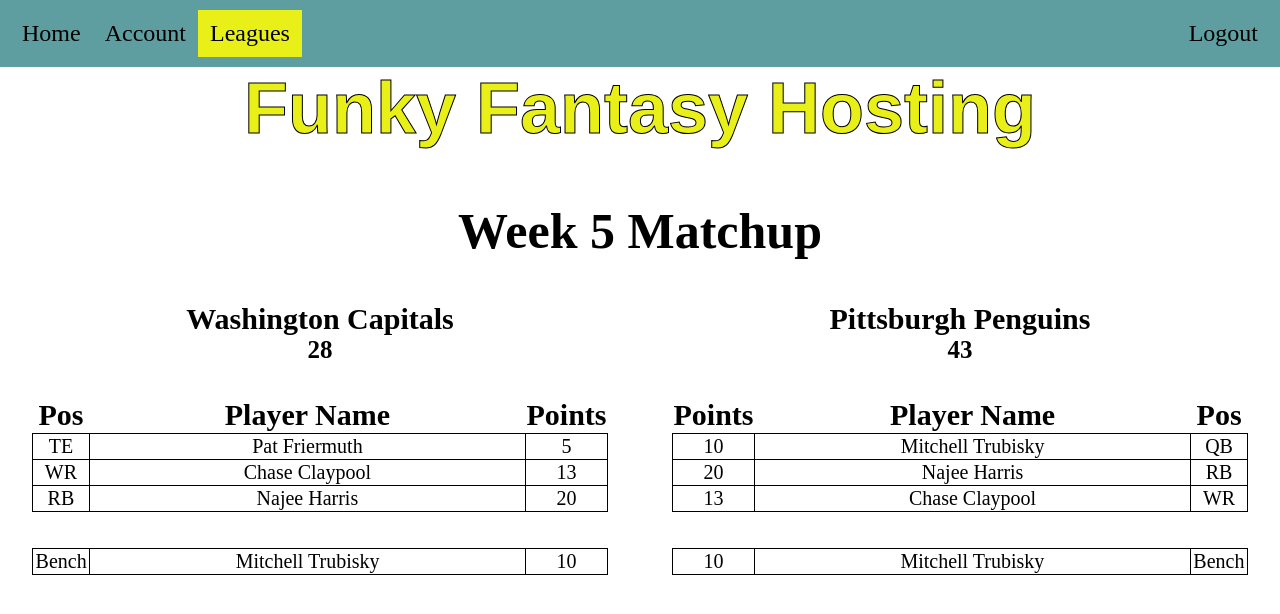
After one commit to Funky-Fantasy-Hosting/FunkyFantasyHosting, a Flask app: page /matchup/1 in a window 1280 px wide. The commit adds this page. Shown: the top 614 px of the page. Run offline with Flask 2, Linux system fonts and the light colour scheme.

Commit message:
Matchup Screen

```diff
--- a/View.py
+++ b/View.py
@@ -87,6 +87,41 @@
 	]
 	return render_template("team.html", username="TestUser", team=teamList, bench=benchList)
 
+@app.route("/matchup/<matchupId>")
+def matchup(matchupId=None):
+	# TODO: Grab home team and away team's rosters from DB
+	homeList = [
+		{"link": "https://www.espn.com/nfl/player/_/id/3039707/mitchell-trubisky", "position": "QB", "name": "Mitchell Trubisky", "opp": "Browns", "points": 10},
+		{"link": "https://www.espn.com/nfl/player/_/id/4241457/najee-harris", "position": "RB", "name": "Najee Harris", "opp": "Browns", "points": 20},
+		{"link": "https://www.espn.com/nfl/player/_/id/4046692/chase-claypool", "position": "WR", "name": "Chase Claypool", "opp": "Browns", "points": 13},
+	]
+	homeBenchList = [
+		{"link": "https://www.espn.com/nfl/player/_/id/4361411/pat-freiermuth", "position": "TE", "name": "Pat Friermuth", "opp": "Browns", "points": 5}
+	]
+	awayList = [
+		{"link": "https://www.espn.com/nfl/player/_/id/4361411/pat-freiermuth", "position": "TE", "name": "Pat Friermuth", "opp": "Browns", "points": 5},
+		{"link": "https://www.espn.com/nfl/player/_/id/4046692/chase-claypool", "position": "WR", "name": "Chase Claypool", "opp": "Browns", "points": 13},
+		{"link": "https://www.espn.com/nfl/player/_/id/4241457/najee-harris", "position": "RB", "name": "Najee Harris", "opp": "Browns", "points": 20},
+	]
+	awayBenchList = [
+		{"link": "https://www.espn.com/nfl/player/_/id/3039707/mitchell-trubisky", "position": "QB", "name": "Mitchell Trubisky", "opp": "Browns", "points": 10},
+	]
+
+	homeTeam = {
+		"name": "Pittsburgh Penguins",
+		"roster": homeList,
+		"bench": awayBenchList,
+		"totalPoints": "43",
+	}
+	awayTeam = {
+		"name": "Washington Capitals",
+		"roster": awayList,
+		"bench": awayBenchList,
+		"totalPoints": "28",
+	}
+
+	return render_template("matchup.html", username="TestUser", awayTeam=awayTeam, homeTeam=homeTeam, week=5)
+
 @app.route("/player/<playerId>")
 def player(playerId=None):
 	# TODO: Grab player from ESPN using playerId
--- a/static/stylesheet.css
+++ b/static/stylesheet.css
@@ -9,14 +9,30 @@
 	font-family: "Papyrus", fantasy;
 	font-size: 4.5em;
 	padding-bottom: 5px;
-	color: #eddc21;
-	-webkit-text-stroke-width: 2px;
+	-webkit-text-stroke-width: 1px;
   -webkit-text-stroke-color: black;
+}
+
+h1 > a {
+	color: #e9f018;
 }
 
 h2 {
 	font-size: 50px;
 	text-align: center;
+}
+
+h3 {
+	font-size: 30px;
+	text-align: center;
+	margin-top: 0px;
+	margin-bottom: 0px;
+}
+
+h4 {
+	font-size: 25px;
+	text-align: center;
+	margin-top: 0px;
 }
 
 table {
@@ -40,6 +56,10 @@
 a {
 	text-decoration: none;
 	color: black;
+}
+
+.blank {
+	color: white;
 }
 
 .form {
@@ -73,12 +93,12 @@
   background-color: #e9f018;
 }
 
-.Pos, .Record {
+.Pos, .Record, .Points {
 	width: 10%;
 }
 
-.Name, .Opp, .Points {
-	width: 30%;
+.Name, .Opp {
+	width: 40%;
 }
 
 .League, .Team {
@@ -164,3 +184,30 @@
 	font-size: 10px;
 	width: auto;
 }
+
+#awayTeam, #homeTeam {
+	margin: auto;
+	width: 90%;
+}
+
+#awayBench, #homeBench {
+	margin-left: auto;
+	margin-right: auto;
+	width: 90%;
+}
+
+#awayTeam th, #homeTeam th, #awayBench th, #homeBench th {
+	font-size: 30px;
+}
+
+#awayTeam .Pos, #homeTeam .Pos, #awayBench .Pos, #homeBench .Pos {
+	width: 10%;
+}
+
+#awayTeam .Name, #homeTeam .Name, #awayBench .Name, #homeBench .Name {
+	width: 80%;
+}
+
+#awayTeam .Points, #homeTeam .Points, #awayBench .Points, #homeBench .Points {
+	width: 10%;
+}
--- a/templates/layout.html
+++ b/templates/layout.html
@@ -19,7 +19,7 @@
 		{% endif %}
 		</div>
 	{% endblock %}
-	<h1>Funky Fantasy Hosting</h1>
+	<h1><a href="/home">Funky Fantasy Hosting</a></h1>
 	{% block body %}
 	{% endblock %}
 </body>
--- /dev/null
+++ b/templates/matchup.html
@@ -0,0 +1,88 @@
+{% extends "layout.html" %}
+
+{% block title %}FFH - Account{% endblock %}
+
+{% block navbar %}
+	<div class="topnav">
+		<a class="fLeft" href="/home">Home</a>
+		<a class="fLeft" href="/account">Account</a>
+		<a class="fLeft active" href="/leagues">Leagues</a>
+
+		{% if username %}
+			<a class="fRight" href="/logout">Logout</a>
+		{% else %}
+			<a class="fRight" href="/create_account">Create Account</a>
+			<a class="fRight" href="/login">Login</a>
+		{% endif %}
+	</div>
+{% endblock %}
+
+{% block body %}
+	<h2>Week {{ week }} Matchup</h2>
+	<div class="container">
+		<div id="away">
+			<h3>{{ awayTeam.name }}</h3>
+			<h4>{{ awayTeam.totalPoints }}</h4>
+			<table id="awayTeam">
+				<tr>
+					<th class="Pos">Pos</th>
+					<th class="Name">Player Name</th>
+					<th class="Points">Points</th>
+				</tr>
+				{% for player in awayTeam.roster %}
+				<tr class="rBorder">
+					<td class="Pos">{{ player.position }}</td>
+					<td class="rBorder Name"><a href="{{ player.link }}" target="_blank" rel="noopener noreferrer">{{ player.name }}</a></td>
+					<td class="Points">{{ player.points }}</td>
+				</tr>
+				{% endfor %}
+			</table>
+			<table id="awayBench">
+				<tr>
+					<th class="Points blank">Pos</th>
+					<th class="Name blank">Player Name</th>
+					<th class="Pos blank">Points</th>
+				</tr>
+				{% for player in awayTeam.bench %}
+					<tr class="rBorder">
+						<td class="Pos">Bench</td>
+						<td class="rBorder Name"><a href={{ player.link }} target="_blank" rel="noopener noreferrer">{{ player.name }}</a></td>
+						<td class="Points">{{ player.points }}</td>
+					</tr>
+				{% endfor %}
+			</table>
+		</div>
+		<div id="home">
+			<h3>{{ homeTeam.name }}</h3>
+			<h4>{{ homeTeam.totalPoints }}</h4>
+			<table id="homeTeam">
+				<tr>
+					<th class="Points">Points</th>
+					<th class="Name">Player Name</th>
+					<th class="Pos">Pos</th>
+				</tr>
+				{% for player in homeTeam.roster %}
+				<tr class="rBorder">
+					<td class="Points">{{ player.points }}</td>
+					<td class="rBorder Name"><a href="{{ player.link }}" target="_blank" rel="noopener noreferrer">{{ player.name }}</a></td>
+					<td class="Pos">{{ player.position }}</td>
+				</tr>
+				{% endfor %}
+			</table>
+			<table id="homeBench">
+				<tr>
+					<th class="Points blank">Points</th>
+					<th class="Name blank">Player Name</th>
+					<th class="Pos blank">Pos</th>
+				</tr>
+				{% for player in homeTeam.bench %}
+					<tr class="rBorder">
+						<td class="Points">{{ player.points }}</td>
+						<td class="rBorder Name"><a href={{ player.link }} target="_blank" rel="noopener noreferrer">{{ player.name }}</a></td>
+						<td class="Pos">Bench</td>
+					</tr>
+				{% endfor %}
+			</table>
+		</div>
+	</div>
+{% endblock %}
--- a/templates/team.html
+++ b/templates/team.html
@@ -19,6 +19,7 @@
 
 {% block body %}
 	{% if username %}
+		<h2>Current Roster</h2>
 		<table class="fCenter">
 			<tr>
 				<th class="Pos">Pos</th>
```
